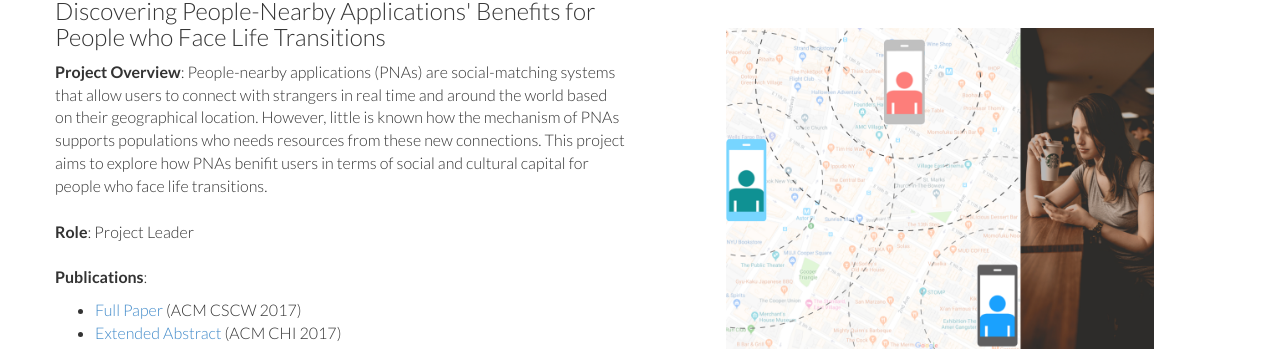
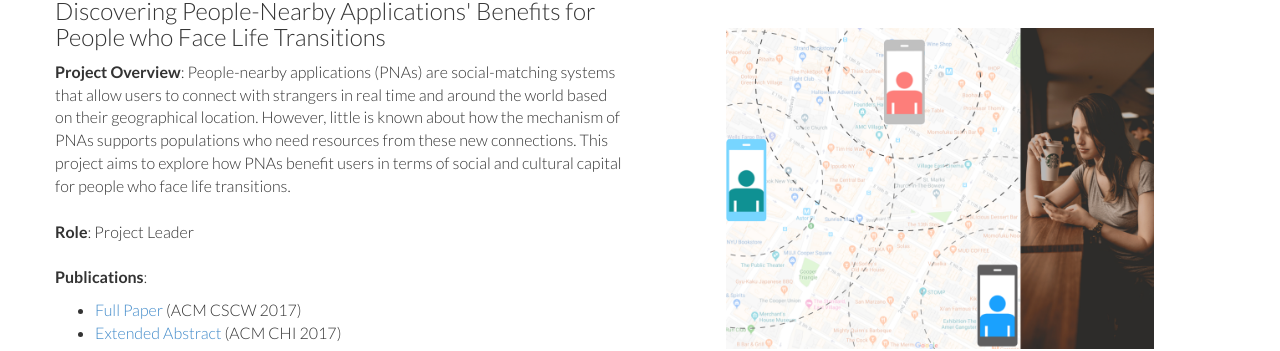
Before and after one commit to joeycyhsiao/joeycyhsiao.github.io, a Jekyll site: the page built from index.html, in a window 1280 px wide and 900 px high, scrolled down 2266 px. Shown: the part 198-549 px from the top of the window. Built offline with Jekyll 4.4.1, drawn with Linux system fonts in a browser that asks for light colours.

Commit message:
Fixed some typos

```diff
--- a/_data/past.yml
+++ b/_data/past.yml
@@ -1,7 +1,7 @@
 - name: "Discovering People-Nearby Applications' Benefits for People who Face Life Transitions"
   role: "Project Leader"
   responsibility: "Study design, study execution, data analysis, article writing"
-  description: "People-nearby applications (PNAs) are social-matching systems that allow users to connect with strangers in real time and around the world based on their geographical location. However, little is known how the mechanism of PNAs supports populations who needs resources from these new connections. This project aims to explore how PNAs benifit users in terms of social and cultural capital for people who face life transitions."
+  description: "People-nearby applications (PNAs) are social-matching systems that allow users to connect with strangers in real time and around the world based on their geographical location. However, little is known about how the mechanism of PNAs supports populations who need resources from these new connections. This project aims to explore how PNAs benefit users in terms of social and cultural capital for people who face life transitions."
   img: "PNA_newcomer.png"
   publications:
       - paper:
```
Also changed, not shown: 1 other file.
